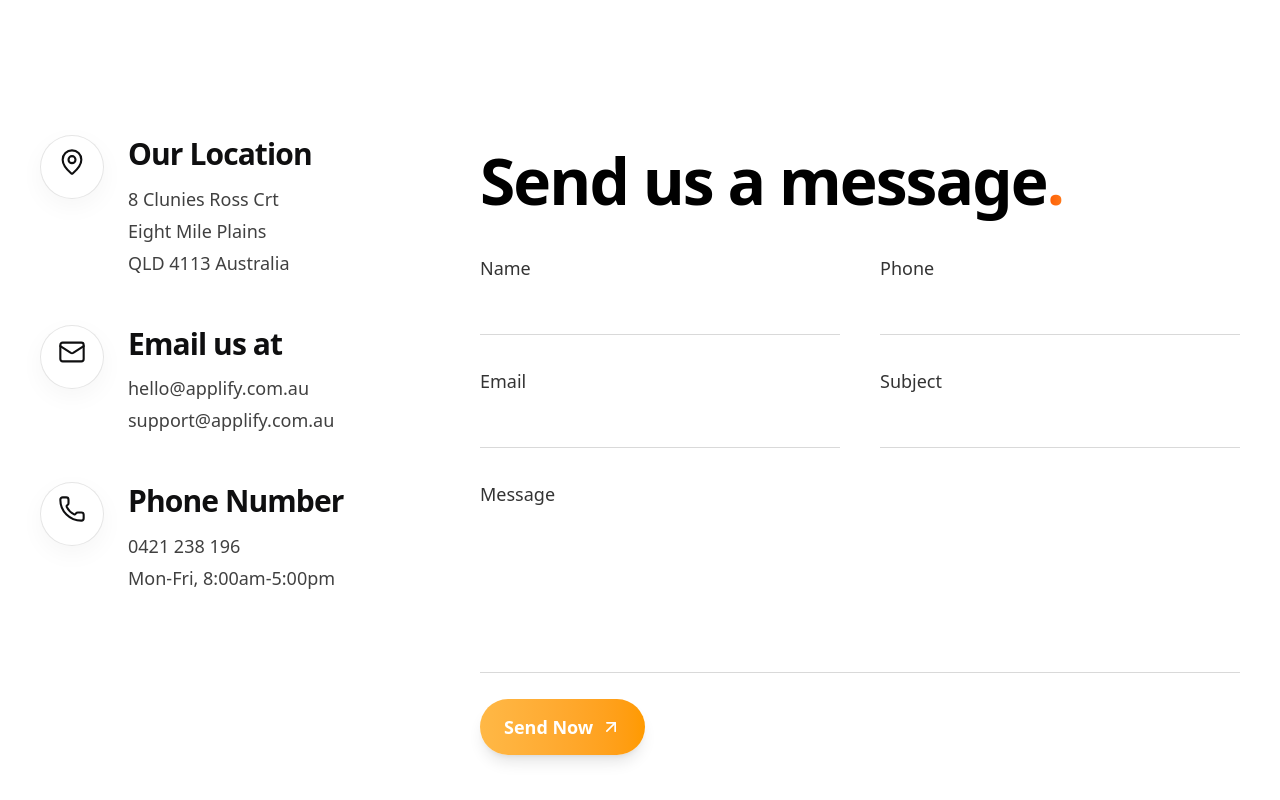
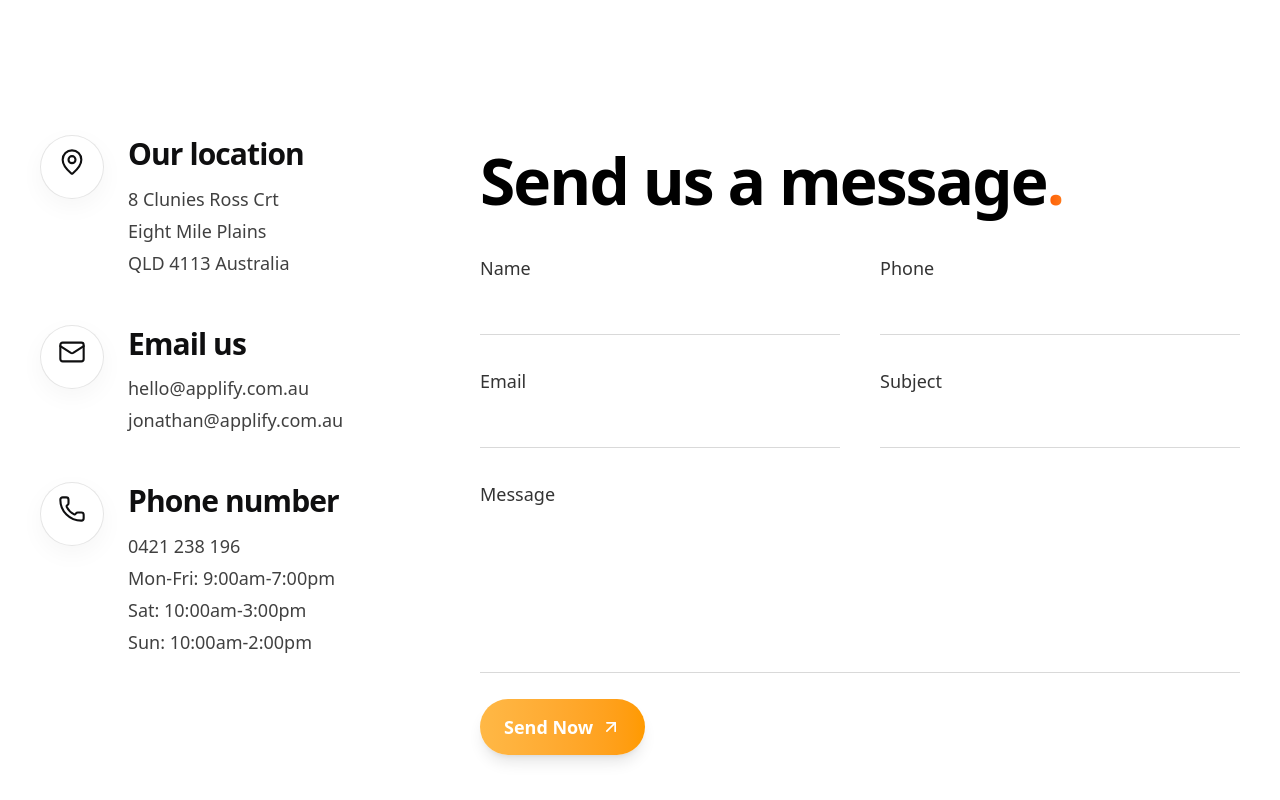
Before and after one commit to jono-au/applify, a Next.js app: page /contact in a window 1280 px wide. Shown: the part 638-1438 px from the top of the page. Built offline with nearby package versions, Linux system fonts and the light colour scheme.

Commit message:
update opening times info

```diff
--- a/components/contact/ContactSection.tsx
+++ b/components/contact/ContactSection.tsx
@@ -13,18 +13,23 @@ type ContactItem = {
 const contactItems: ContactItem[] = [
   {
     icon: MapPin,
-    title: "Our Location",
+    title: "Our location",
     lines: ["8 Clunies Ross Crt", "Eight Mile Plains", "QLD 4113 Australia"],
   },
   {
     icon: Mail,
-    title: "Email us at",
-    lines: ["hello@applify.com.au", "support@applify.com.au"],
+    title: "Email us",
+    lines: ["hello@applify.com.au", "jonathan@applify.com.au"],
   },
   {
     icon: Phone,
-    title: "Phone Number",
-    lines: ["0421 238 196", "Mon-Fri, 8:00am-5:00pm"],
+    title: "Phone number",
+    lines: [
+      "0421 238 196",
+      "Mon-Fri: 9:00am-7:00pm",
+      "Sat: 10:00am-3:00pm",
+      "Sun: 10:00am-2:00pm",
+    ],
   },
 ];
 
```
